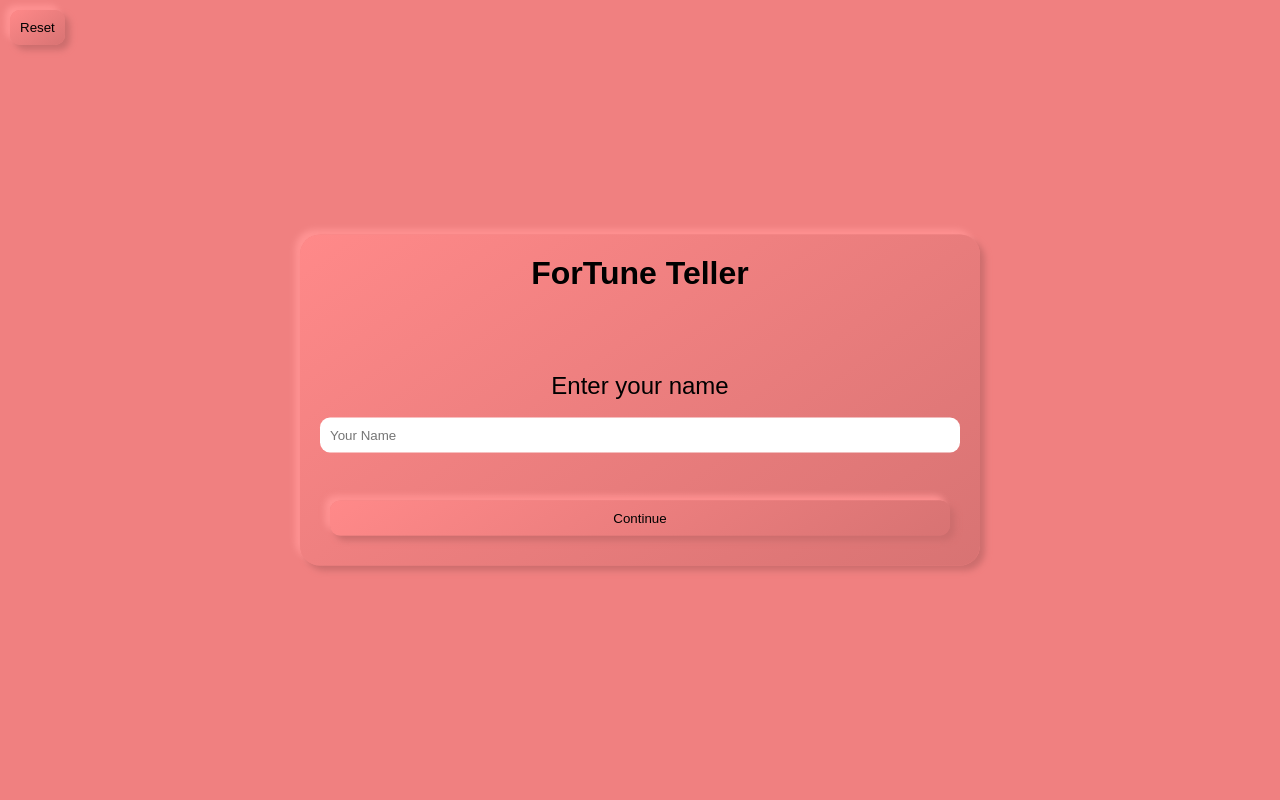
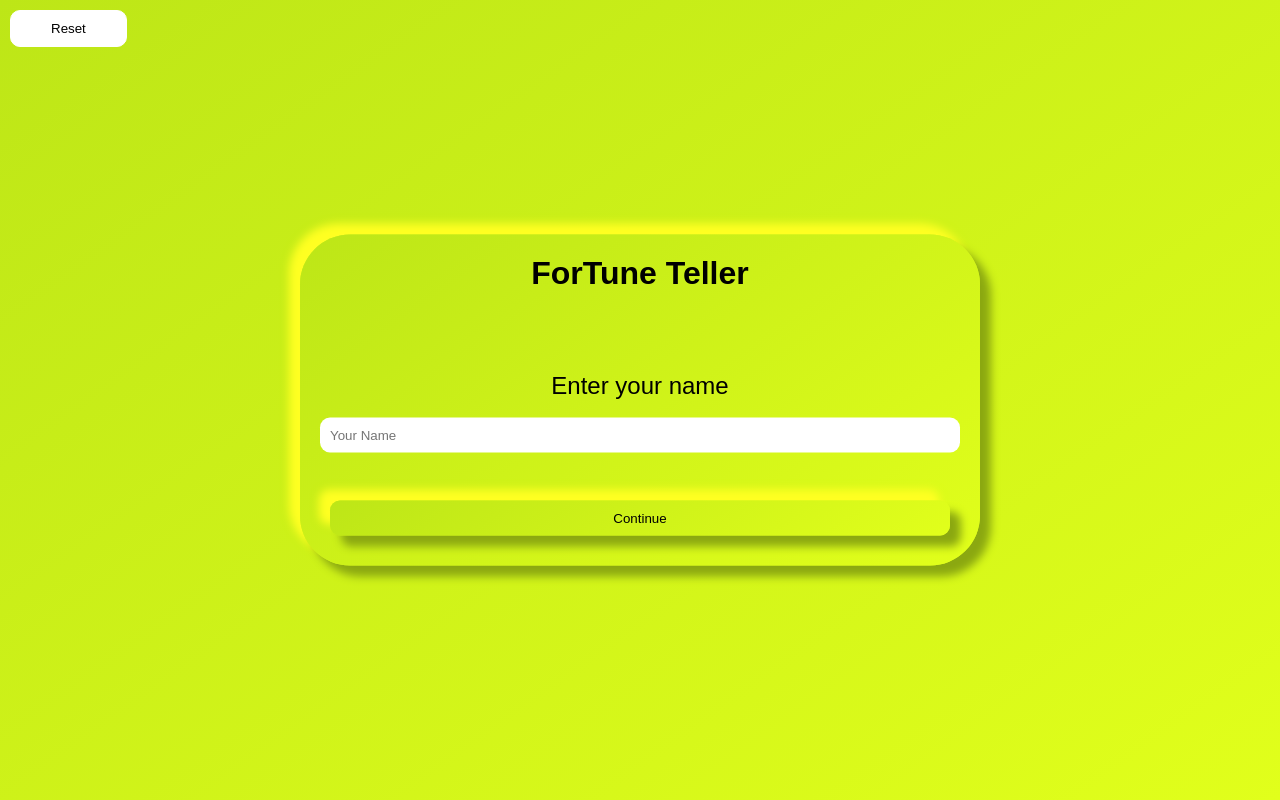
Before and after one commit to vinaykharayat/fortune_teller.github.io, a plain HTML site: page index.html in a window 1280 px wide. Drawn offline with Linux system fonts and the light colour scheme.

Commit message:
changed theme color

```diff
--- a/style2.css
+++ b/style2.css
@@ -5,7 +5,7 @@
 
 #container {
     height: 100vh;
-    background-color: #f08080;
+    background: linear-gradient(145deg, #bde617, #e1ff1b);
     font-family: Arial, Helvetica, sans-serif;
 }
 
@@ -31,16 +31,25 @@
     border-radius: 10px;
     border: none;
     margin: 10px;
-    background: linear-gradient(145deg, #ff8989, #d87373);
-    box-shadow: 5px 5px 6px #cc6d6d, -5px -5px 6px #ff9393;
+    background: linear-gradient(145deg, #bde617, #e1ff1b);
+    box-shadow: 11px 11px 9px #8ba811, -11px -11px 9px #ffff22;
 }
 
 #container button:hover {
     padding: 10px;
     border-radius: 10px;
+    background: #d2ff19;
+    box-shadow: inset 11px 11px 9px #8ba811, inset -11px -11px 9px #ffff22;
+}
 
-    background: #f08080;
-    box-shadow: inset 5px 5px 6px #cc6d6d, inset -5px -5px 6px #ff9393;
+#container #reset {
+    padding: 10px 40px;
+    border-radius: 10px;
+    margin: 10px;
+    border: white 1px solid;
+    background: white;
+    color: linear-gradient(145deg, #bde617, #e1ff1b);
+    box-shadow: unset;
 }
 
 #nameTaker {
@@ -52,10 +61,10 @@
     top: 50%;
     left: 50%;
     transform: translate(-50%, -50%);
-    background: linear-gradient(145deg, #ff8989, #d87373);
-    box-shadow: 5px 5px 6px #cc6d6d, -5px -5px 6px #ff9393;
+    background: linear-gradient(145deg, #bde617, #e1ff1b);
+    box-shadow: 11px 11px 9px #8ba811, -11px -11px 9px #ffff22;
     padding: 20px;
-    border-radius: 20px;
+    border-radius: 50px;
 }
 
 #questionTaker {
@@ -67,9 +76,10 @@
     top: 50%;
     left: 50%;
     transform: translate(-50%, -50%);
-    background: linear-gradient(145deg, #ff8989, #d87373);
-    box-shadow: 5px 5px 6px #cc6d6d, -5px -5px 6px #ff9393;
+    background: linear-gradient(145deg, #bde617, #e1ff1b);
+    box-shadow: 11px 11px 9px #8ba811, -11px -11px 9px #ffff22;
     padding: 20px;
+    border-radius: 50px;
 }
 
 #result {
@@ -81,9 +91,10 @@
     top: 50%;
     left: 50%;
     transform: translate(-50%, -50%);
-    background: linear-gradient(145deg, #ff8989, #d87373);
-    box-shadow: 5px 5px 6px #cc6d6d, -5px -5px 6px #ff9393;
+    background: linear-gradient(145deg, #bde617, #e1ff1b);
+    box-shadow: 11px 11px 9px #8ba811, -11px -11px 9px #ffff22;
     padding: 20px;
+    border-radius: 50px;
 }
 
 #reset {
```
